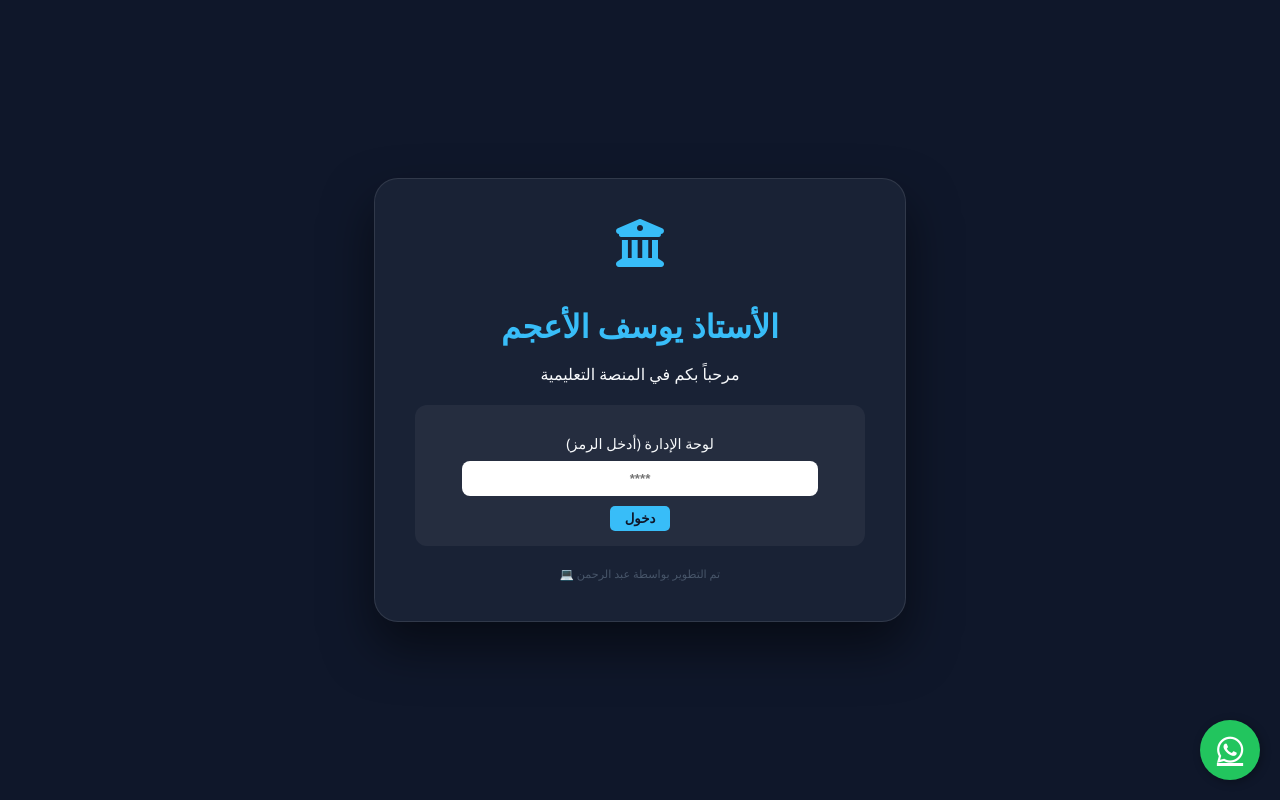
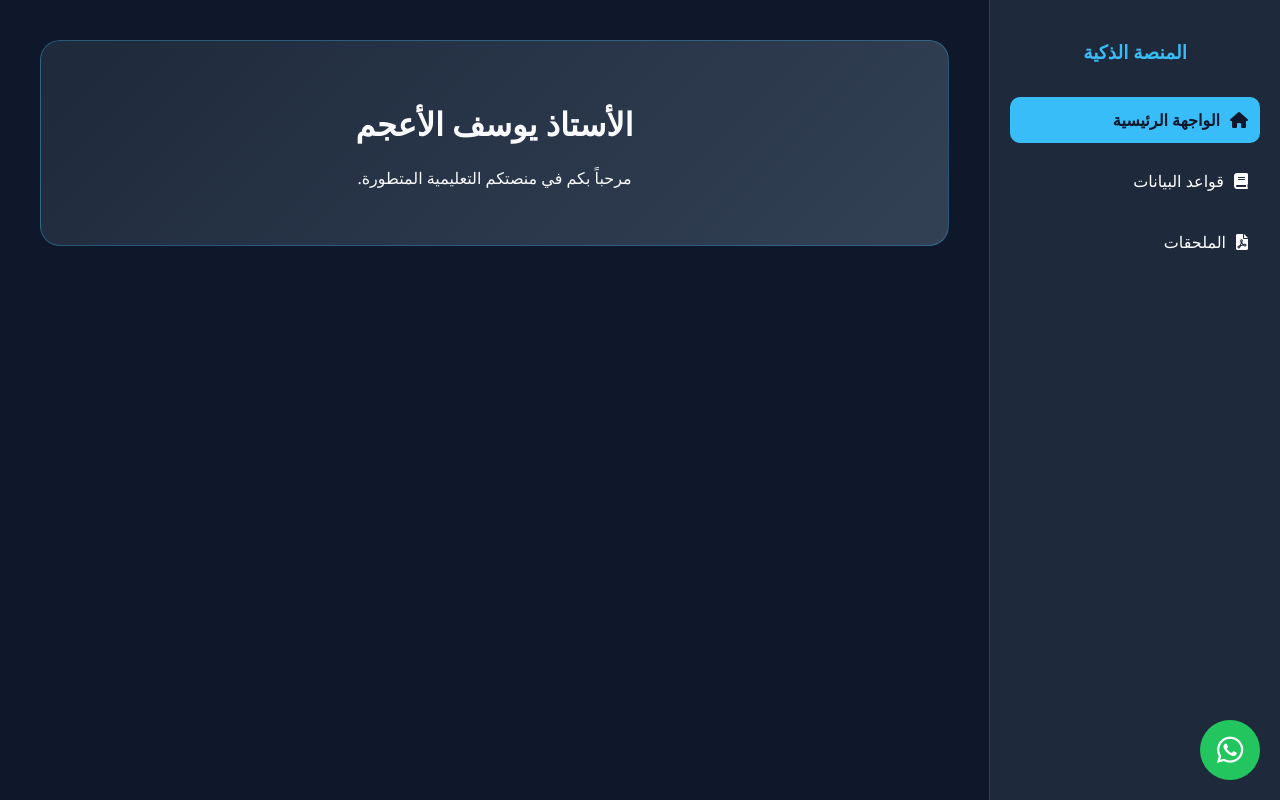
Before and after one commit to bro7e/TeacherProject, a Flask app: page / in a window 1280 px wide. Run offline with Flask 3, Linux system fonts and the light colour scheme.

Commit message:
Update index.html

```diff
--- a/TeacherProject/templates/index.html
+++ b/TeacherProject/templates/index.html
@@ -6,69 +6,54 @@
     <title>منصة الأستاذ يوسف الأعجم</title>
     <link href="https://cdnjs.cloudflare.com/ajax/libs/font-awesome/6.0.0/css/all.min.css" rel="stylesheet">
     <style>
-        body {
-            margin: 0; padding: 0;
-            font-family: 'Segoe UI', sans-serif;
-            background: #0f172a; color: #f8fafc;
-            display: flex; justify-content: center; align-items: center;
-            min-height: 100vh;
-        }
-        .container {
-            text-align: center; background: rgba(30, 41, 59, 0.7);
-            padding: 2.5rem; border-radius: 24px;
-            border: 1px solid rgba(255, 255, 255, 0.1);
-            box-shadow: 0 25px 50px rgba(0,0,0,0.5);
-            max-width: 450px; width: 90%;
-        }
-        h1 { color: #38bdf8; margin-bottom: 10px; }
-        .admin-section { margin-top: 20px; padding: 15px; background: rgba(255,255,255,0.05); border-radius: 12px; }
-        input {
-            padding: 10px; border-radius: 8px; border: none;
-            width: 80%; text-align: center; font-weight: bold;
-        }
-        /* زر الواتساب تحت يمين */
-        .wa-float {
-            position: fixed; bottom: 20px; right: 20px;
-            background: #22c55e; color: white;
-            width: 60px; height: 60px;
-            border-radius: 50px; display: flex;
-            justify-content: center; align-items: center;
-            font-size: 30px; box-shadow: 2px 2px 10px rgba(0,0,0,0.3);
-            z-index: 100; transition: 0.3s;
-        }
-        .wa-float:hover { transform: scale(1.1); }
-        .dev-tag { margin-top: 20px; font-size: 0.7rem; color: #475569; }
+        :root { --bg: #0f172a; --card: #1e293b; --primary: #38bdf8; --text: #f8fafc; }
+        body { margin: 0; font-family: 'Segoe UI', sans-serif; background: var(--bg); color: var(--text); display: flex; min-height: 100vh; }
+        .sidebar { width: 250px; background: var(--card); border-left: 1px solid rgba(255,255,255,0.1); padding: 20px; display: flex; flex-direction: column; gap: 15px; }
+        .nav-item { padding: 12px; border-radius: 10px; cursor: pointer; transition: 0.3s; display: flex; align-items: center; gap: 10px; text-decoration: none; color: white; }
+        .nav-item:hover, .nav-item.active { background: var(--primary); color: var(--bg); font-weight: bold; }
+        .main-content { flex: 1; padding: 40px; overflow-y: auto; }
+        .hero-card { background: linear-gradient(135deg, #1e293b, #334155); padding: 40px; border-radius: 20px; border: 1px solid rgba(56, 189, 248, 0.3); text-align: center; margin-bottom: 30px; }
+        .image-container img { max-width: 100%; border-radius: 15px; margin-top: 20px; border: 2px solid var(--primary); }
+        #admin-btn { position: fixed; bottom: 0; left: 0; width: 40px; height: 40px; opacity: 0.05; cursor: pointer; z-index: 999; }
+        .admin-panel { display: none; background: #000; padding: 20px; border-radius: 15px; border: 1px solid gold; margin-top: 20px; }
+        input, button { padding: 10px; margin: 5px; border-radius: 5px; border: none; }
+        .wa-float { position: fixed; bottom: 20px; right: 20px; background: #22c55e; width: 60px; height: 60px; border-radius: 50px; display: flex; justify-content: center; align-items: center; font-size: 30px; color: white; text-decoration: none; }
     </style>
 </head>
 <body>
-
-    <div class="container">
-        <i class="fas fa-university" style="font-size: 3rem; color: #38bdf8; margin-bottom: 15px;"></i>
-        <h1>الأستاذ يوسف الأعجم</h1>
-        <p>مرحباً بكم في المنصة التعليمية</p>
-
-        <div class="admin-section">
-            <p style="font-size: 0.9rem; margin-bottom: 8px;">لوحة الإدارة (أدخل الرمز)</p>
-            <input type="password" id="adminPass" placeholder="****">
-            <button onclick="checkAdmin()" style="margin-top:10px; cursor:pointer; padding: 5px 15px; border-radius: 5px; border:none; background:#38bdf8; color:#0f172a; font-weight:bold;">دخول</button>
+    <div class="sidebar">
+        <h3 style="color: var(--primary); text-align: center;">المنصة الذكية</h3>
+        <div class="nav-item active"><i class="fas fa-home"></i> الواجهة الرئيسية</div>
+        <div class="nav-item"><i class="fas fa-book"></i> قواعد البيانات</div>
+        <div class="nav-item"><i class="fas fa-file-pdf"></i> الملحقات</div>
+    </div>
+    <div class="main-content">
+        <div class="hero-card">
+            <h1>الأستاذ يوسف الأعجم</h1>
+            <p>مرحباً بكم في منصتكم التعليمية المتطورة.</p>
         </div>
-
-        <div class="dev-tag">تم التطوير بواسطة عبد الرحمن 💻</div>
+        <div id="content-list"></div>
+        <div id="admin-panel" class="admin-panel">
+            <h3>لوحة التحكم (أدمن)</h3>
+            <input type="text" id="img-url" placeholder="رابط صورة كبيرة">
+            <input type="text" id="link-url" placeholder="رابط خارجي">
+            <button onclick="addContent()" style="background:var(--primary); cursor:pointer;">إضافة محتوى</button>
+        </div>
     </div>
-
-    <a href="https://wa.me/966502381068" class="wa-float" target="_blank">
-        <i class="fab fa-whatsapp"></i>
-    </a>
-
+    <div id="admin-btn" onclick="askPass()"></div>
+    <a href="https://wa.me/966502381068" class="wa-float" target="_blank"><i class="fab fa-whatsapp"></i></a>
     <script>
-        function checkAdmin() {
-            const pass = document.getElementById('adminPass').value;
-            if(pass === "2321") {
-                alert("أهلاً بك يا أدمن! تم الدخول بنجاح.");
-                // هنا تقدر تحط رابط يفتح صفحة ثانية إذا بغيت
-            } else {
-                alert("الرمز خطأ!");
-            }
+        function askPass() {
+            let p = prompt("رمز الأدمن:");
+            if(p === "2321") document.getElementById('admin-panel').style.display = 'block';
+        }
+        function addContent() {
+            let img = document.getElementById('img-url').value;
+            let lnk = document.getElementById('link-url').value;
+            let div = document.createElement('div');
+            div.innerHTML = `<div style="background:#334155;padding:15px;margin-top:15px;border-radius:10px;">
+                <img src="${img}" style="width:100%;"><br><a href="${lnk}" style="color:cyan;">الرابط المرفق</a></div>`;
+            document.getElementById('content-list').appendChild(div);
         }
     </script>
 </body>
```
